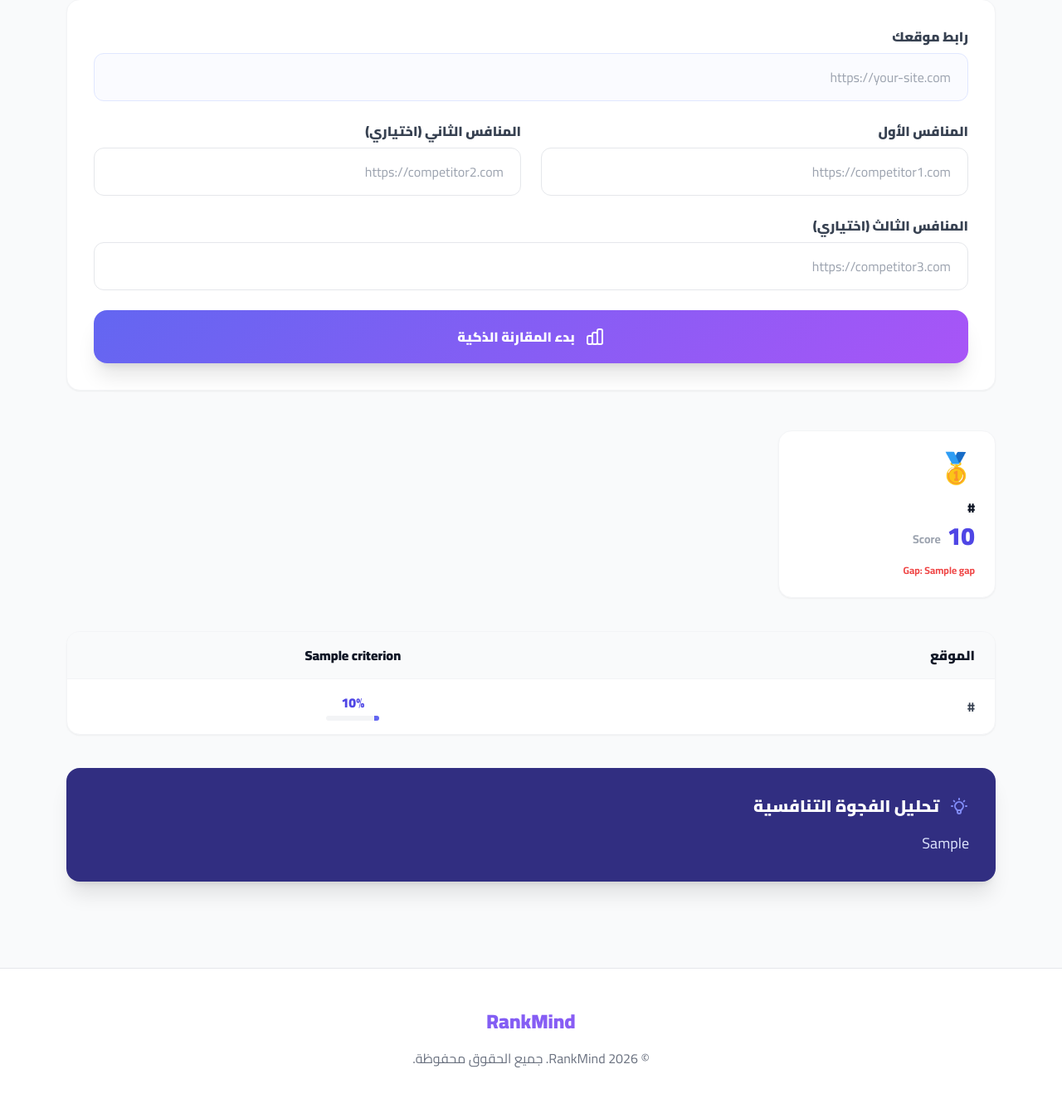
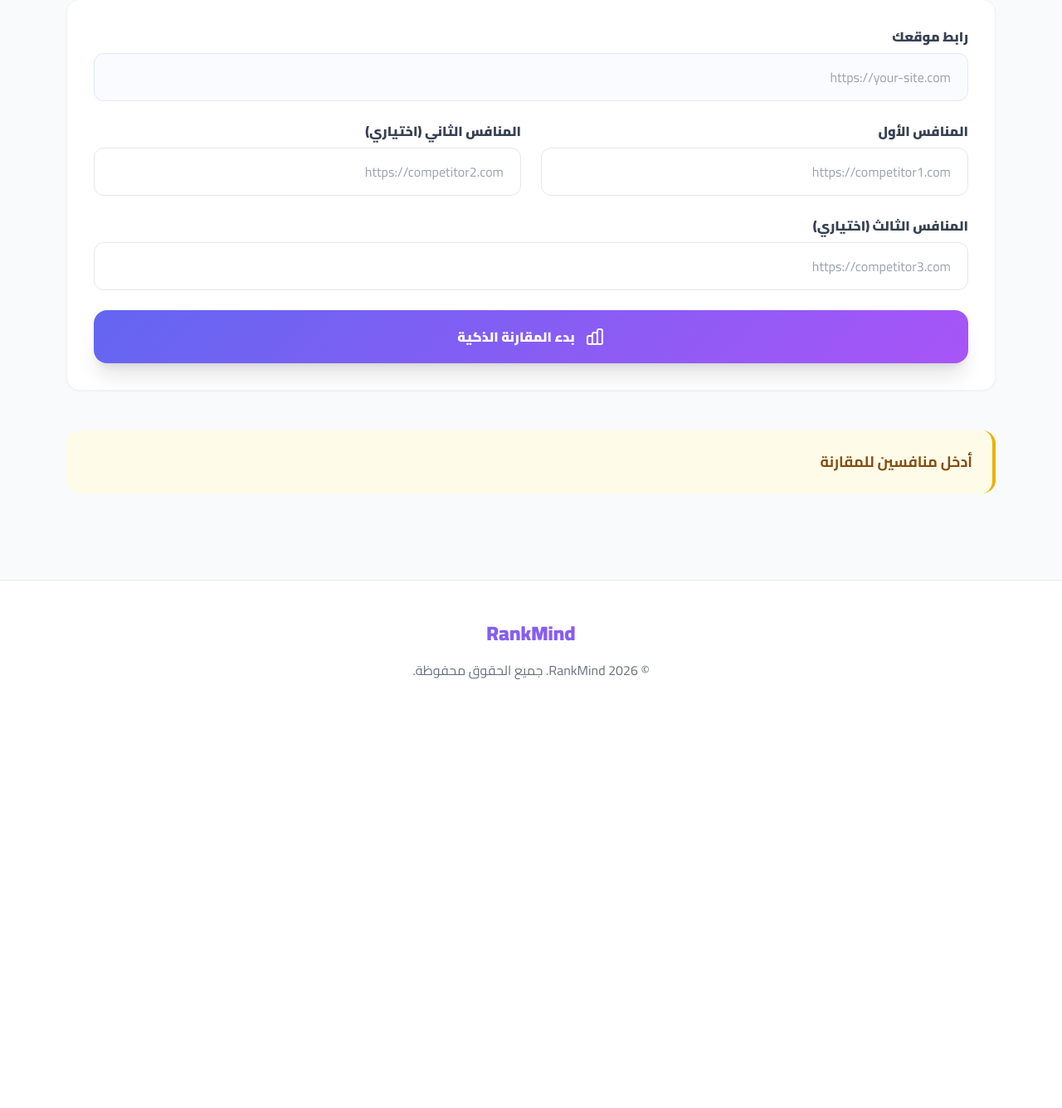
Before and after one commit to osman-ahmed199/rankmind, a Flask app: template app/templates/dashboard/compare_competitors.html in a window 1280 px wide. Shown: the part 230-1566 px from the top of the page at 83% size. After the commit the page ends 1049 px from the top, so only its background shows below. Run offline with Flask 3, Linux system fonts and the light colour scheme; the template is opened without the code that fills it: most values are stand-ins (such as "Sample title", 1, 10 or a date in 2020); some libraries are stand-ins or nearby versions.

Commit message:
fix: compare empty competitors + arabic gap analysis

```diff
--- a/app/routes/analysis.py
+++ b/app/routes/analysis.py
@@ -183,7 +183,7 @@ def compare():
         comp2 = request.form.get('comp2')
         comp3 = request.form.get('comp3')
 
-        competitors = [c for c in [comp1, comp2, comp3] if c]
+        competitors = [c for c in [comp1, comp2, comp3] if c and c.strip()]
 
         if not user_url or not competitors:
             flash('يرجى إدخال رابط موقعك ومنافس واحد على الأقل.', 'error')
--- a/app/services/competitor_analyzer.py
+++ b/app/services/competitor_analyzer.py
@@ -51,7 +51,7 @@ class CompetitorAnalyzer:
         try:
             chat_completion = self.client.chat.completions.create(
                 messages=[
-                    {"role": "system", "content": "أنت محلل SEO متخصص في مقارنة المنافسين لـ AI Engine Optimization (AEO). اكتب تحليل الفجوة (ai_insight) بالعربي الفصحى فقط. Output only JSON."},
+                    {"role": "system", "content": "أنت محلل SEO متخصص في مقارنة المنافسين لـ AI Engine Optimization (AEO). اكتب تحليل الفجوة التنافسية بالعربي الفصحى فقط. لا تستخدم الإنجليزية إطلاقاً في التحليل. Output only JSON."},
                     {"role": "user", "content": prompt}
                 ],
                 model="llama-3.1-8b-instant",
--- a/app/templates/dashboard/compare_competitors.html
+++ b/app/templates/dashboard/compare_competitors.html
@@ -44,6 +44,7 @@
     {% if result %}
     <!-- Results Section -->
     <div class="space-y-10 animate-fade-in">
+        {% if result.rankings and result.rankings|length > 1 %}
         <!-- Rankings -->
         <div class="grid grid-cols-1 md:grid-cols-2 lg:grid-cols-4 gap-6">
             {% for rank in result.rankings %}
@@ -105,6 +106,11 @@
             </h2>
             <p class="text-indigo-100 leading-relaxed text-lg font-medium">{{ result.ai_insight }}</p>
         </div>
+        {% else %}
+        <div class="bg-yellow-50 border-r-4 border-yellow-500 p-6 rounded-2xl">
+            <p class="text-yellow-800 font-bold text-lg">أدخل منافسين للمقارنة</p>
+        </div>
+        {% endif %}
     </div>
     {% endif %}
 </div>
```
